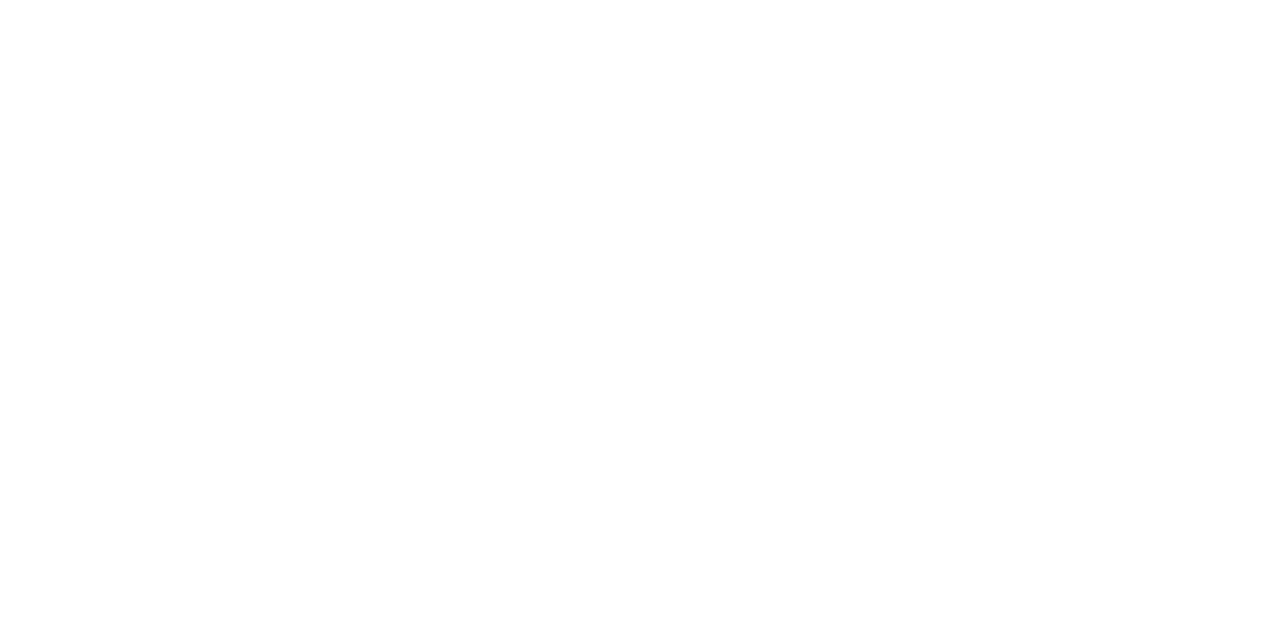
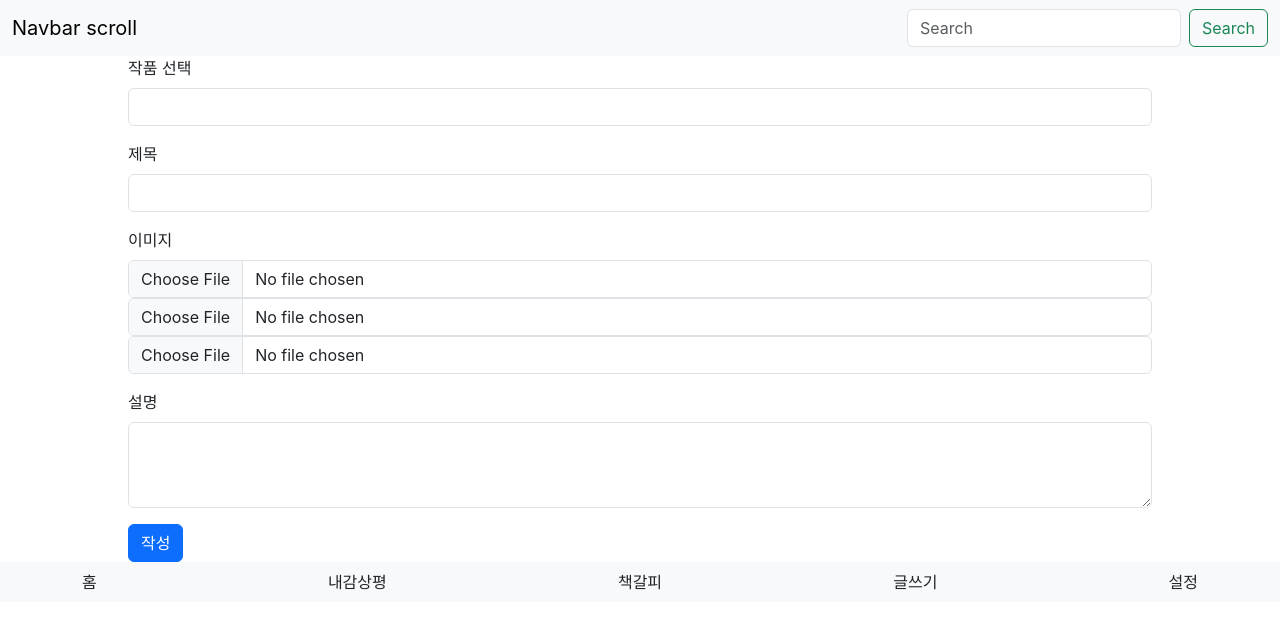
Before and after one commit to Duksogong/COBI, a React (Create React App) app in the folder frontend/: page /post_review in a window 1280 px wide. Before the commit this address had no page. Shown: the top 628 px of the page. Built offline with nearby package versions, Linux system fonts and the light colour scheme.

Commit message:
feat : 리뷰 작성 페이지

```diff
--- a/frontend/package.json
+++ b/frontend/package.json
@@ -21,6 +21,7 @@
         "redux": "^4.2.1",
         "redux-promise": "^0.6.0",
         "redux-thunk": "^2.4.2",
+        "styled-components": "^6.1.1",
         "web-vitals": "^2.1.4"
     },
     "scripts": {
--- a/frontend/src/App.js
+++ b/frontend/src/App.js
@@ -18,7 +18,7 @@
 import MyBookmarkPage from "./components/views/MyBookmarkPage/MyBookmarkPage";
 
 import ReviewDetailPage from "./components/views/ReviewDetailPage/ReviewDetailPage";
-import ReviewPage from "./components/views/ReviewPage/ReviewPage";
+import PostReviewPage from "./components/views/PostReviewPage/PostReviewPage";
 
 function App() {
     return (
@@ -52,7 +52,7 @@
 
                 <Route path="/my_bookmark" element={<MyBookmarkPage />} />
 
-                <Route path="/review" element={<ReviewPage />} />
+                <Route path="/post_review" element={<PostReviewPage />} />
 
                 <Route
                     path="/review_detail/:reviewId/:currentUser"
--- /dev/null
+++ b/frontend/src/_actions/review_action.js
@@ -0,0 +1,21 @@
+import axios from "axios";
+import { ADD_REVIEW, GET_REVIEW } from "./types";
+export function addReview(dataToSubmit) {
+    const request = axios
+        .post("/api/review", dataToSubmit)
+        .then((response) => response.data);
+
+    return {
+        type: ADD_REVIEW,
+        payload: request,
+    };
+}
+
+export function getReview() {
+    const request = axios.get("/api/review").then((response) => response.data);
+
+    return {
+        type: GET_REVIEW,
+        payload: request,
+    };
+}
--- a/frontend/src/_actions/types.js
+++ b/frontend/src/_actions/types.js
@@ -6,7 +6,7 @@
 export const SEARCH_BOOK = "search_book";
 export const SEARCH_REVIEW = "search_review";
 
-export const MY_REVIEW = 'my_review';
+export const MY_REVIEW = "my_review";
 
 export const CHANGE_PASSWORD = "change_password";
 
@@ -15,3 +15,8 @@
 
 export const SELECT_BOOKMARK = "select_bookmark";
 export const DESELECT_BOOKMARK = "deselect_bookmark";
+
+export const ADD_REVIEW = "add_review";
+export const DELETE_REVIEW = "delete_review";
+export const UPDATE_REVIEW = "update_review";
+export const GET_REVIEW = "get_review";
--- /dev/null
+++ b/frontend/src/_reducers/review_reducer.js
@@ -0,0 +1,12 @@
+import { ADD_REVIEW, GET_REVIEW } from "../_actions/types";
+
+export default function reviewReducer(state = {}, action) {
+    switch (action.type) {
+        case ADD_REVIEW:
+            return { ...state, success: action.payload };
+        case GET_REVIEW:
+            return { ...state, success: action.payload };
+        default:
+            return state;
+    }
+}
--- a/frontend/src/components/views/Footer/Footer.js
+++ b/frontend/src/components/views/Footer/Footer.js
@@ -1,6 +1,6 @@
-import Container from 'react-bootstrap/Container';
-import Nav from 'react-bootstrap/Nav';
-import Navbar from 'react-bootstrap/Navbar';
+import Container from "react-bootstrap/Container";
+import Nav from "react-bootstrap/Nav";
+import Navbar from "react-bootstrap/Navbar";
 
 function Footer() {
     return (
@@ -9,11 +9,11 @@
                 <Nav.Link href="/home">홈</Nav.Link>
                 <Nav.Link href="#pricing">내감상평</Nav.Link>
                 <Nav.Link href="/my_bookmark">책갈피</Nav.Link>
-          <Nav.Link href="#features">글쓰기</Nav.Link>
+                <Nav.Link href="/post_review">글쓰기</Nav.Link>
                 <Nav.Link href="/change_category">설정</Nav.Link>
             </Container>
         </Navbar>
     );
 }
 
-export default Footer
+export default Footer;
--- /dev/null
+++ b/frontend/src/components/views/PostReviewPage/PostReviewPage.js
@@ -0,0 +1,89 @@
+import React, { useState } from "react";
+import NavBar from "../NavBar/NavBar";
+import Footer from "../Footer/Footer";
+import Form from "react-bootstrap/Form";
+import Button from "react-bootstrap/esm/Button";
+import styled from "styled-components";
+import { useNavigate } from "react-router-dom";
+import { useDispatch } from "react-redux";
+import { addReview } from "../../../_actions/review_action";
+
+function PostReviewPage() {
+    const useInputs = (initialValue) => {
+        const [values, setValues] = useState(initialValue);
+        const onChange = (event) => {
+            setValues((prev) => ({
+                ...prev,
+                [event.target.name]: event.target.value,
+            }));
+        };
+        return [values, onChange, setValues];
+    };
+
+    const [isbn, onChangeIsbn] = useInputs("");
+    const [title, onChangeTitle] = useInputs("");
+    const [review, onChangeReview] = useInputs("");
+
+    const navigate = useNavigate();
+    const dispatch = useDispatch();
+
+    const data = {
+        title: title,
+        isbn: isbn,
+        review: review,
+    };
+
+    const onSubmit = () => {
+        dispatch(addReview(data)).then((response) => {
+            if (response.payload.success) {
+                navigate("/");
+            }
+        });
+    };
+
+    return (
+        <>
+            <NavBar />
+            <FormContainer>
+                <Form onSubmit={onSubmit}>
+                    <Form.Group
+                        className="mb-3"
+                        controlId="exampleForm.ControlInput1"
+                    >
+                        <Form.Label>작품 선택</Form.Label>
+                        <Form.Control type="text" />
+                    </Form.Group>
+                    <Form.Group
+                        className="mb-3"
+                        controlId="exampleForm.ControlTextarea1"
+                    >
+                        <Form.Label>제목</Form.Label>
+                        <Form.Control type="text" />
+                    </Form.Group>
+                    <Form.Group className="mb-3">
+                        <Form.Label>이미지</Form.Label>
+                        <Form.Control type="file" accept="image/*" />
+                        <Form.Control type="file" accept="image/*" />
+                        <Form.Control type="file" accept="image/*" />
+                    </Form.Group>
+                    <Form.Group
+                        className="mb-3"
+                        controlId="exampleForm.ControlTextarea1"
+                    >
+                        <Form.Label>설명</Form.Label>
+                        <Form.Control as="textarea" rows={3} />
+                    </Form.Group>
+                    <Button>작성</Button>
+                </Form>
+            </FormContainer>
+            <Footer />
+        </>
+    );
+}
+
+export default PostReviewPage;
+
+const FormContainer = styled.div`
+    margin: 0 auto;
+    width: 80%;
+`;
--- a/frontend/src/components/views/ReviewPage/ReviewPage.js
+++ /dev/null
@@ -1,7 +0,0 @@
-import React from "react";
-
-function ReviewPage() {
-    return <div>ReviewPage</div>;
-}
-
-export default ReviewPage;
```
Also changed, not shown: frontend/src/_reducers/index.js (+9 -7 lines), 2 other files (tests, documents, lock files or other folders). Lines whose indentation alone changed are shown as unchanged.
